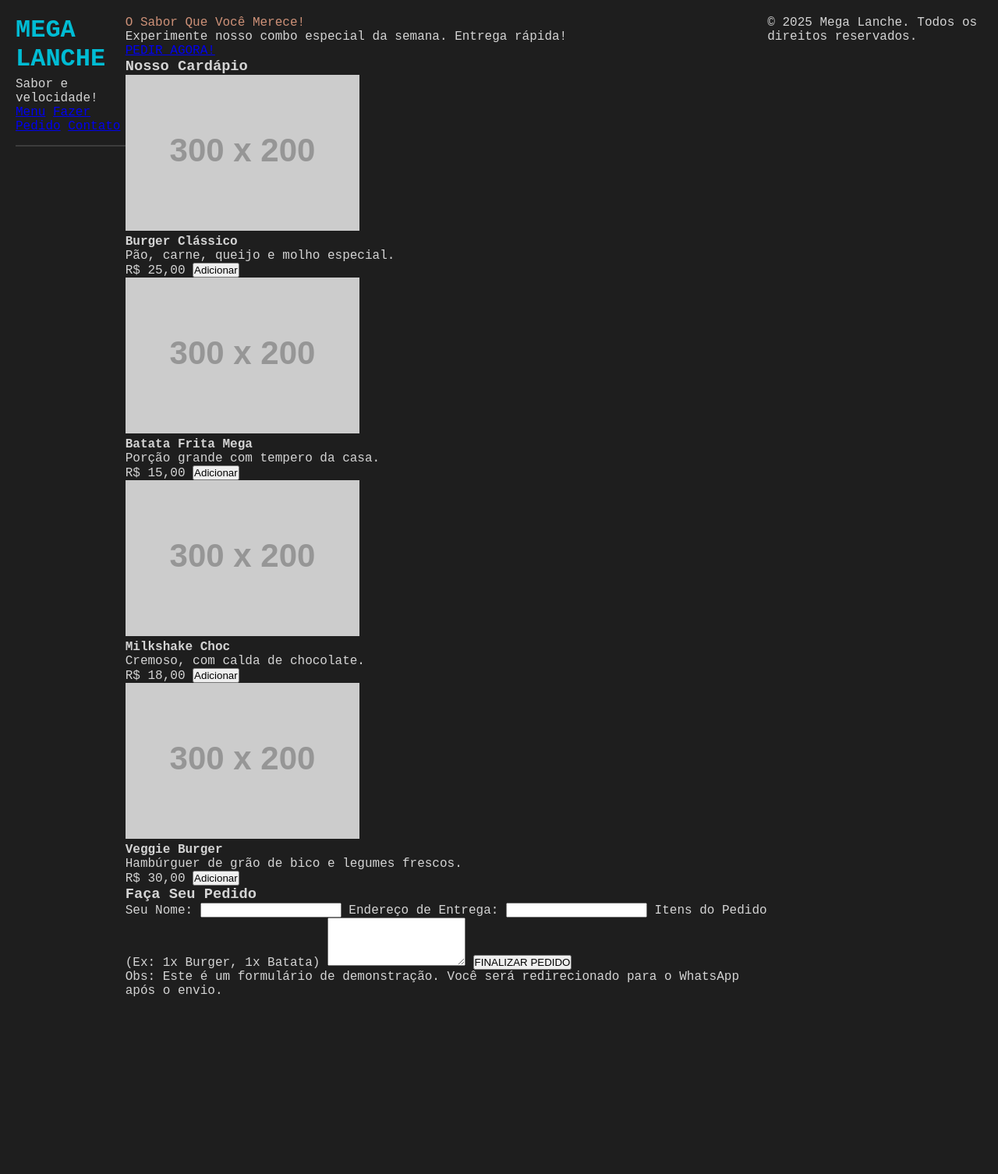
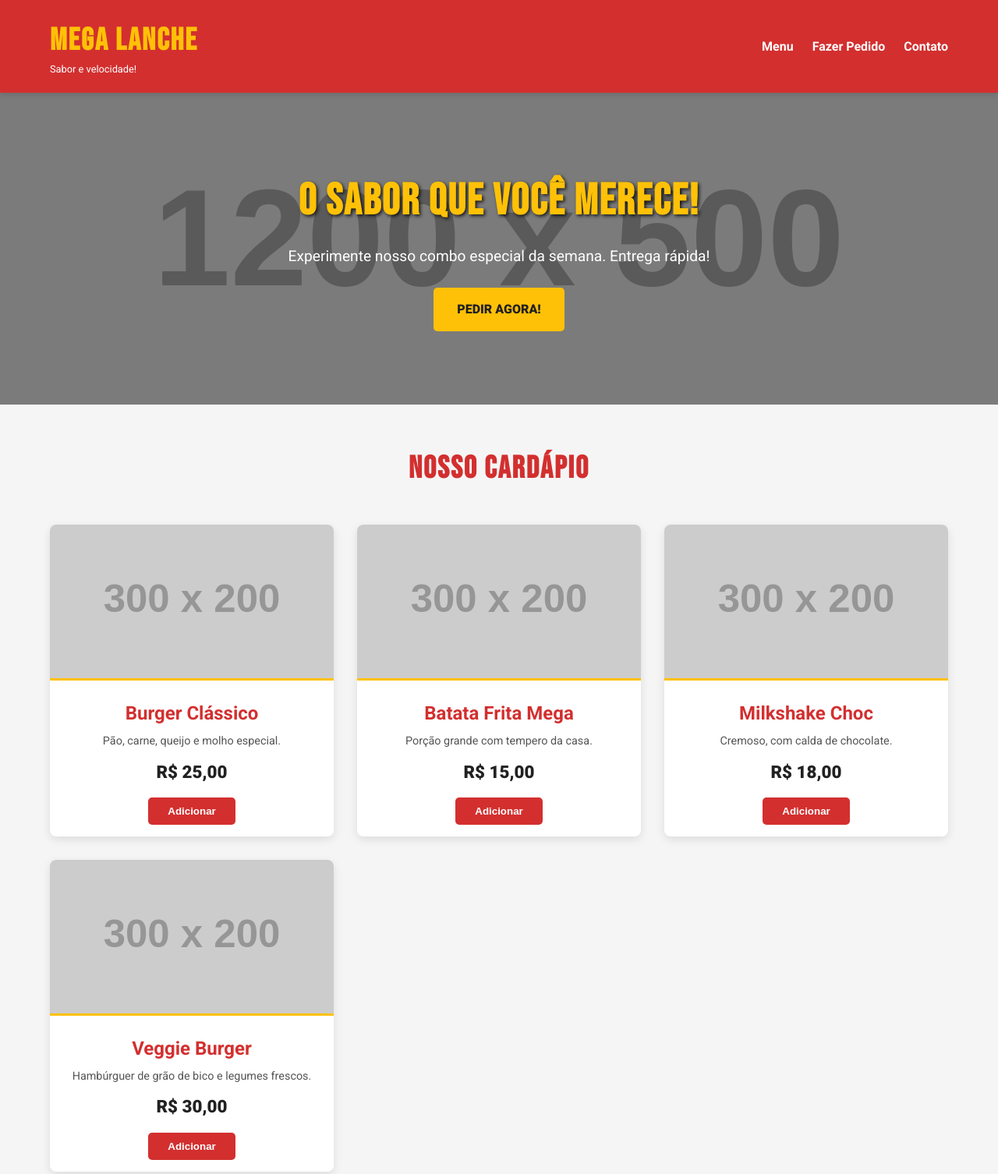
Before and after one commit to AndersonFelinto/novo_site, a plain HTML site: page index.html in a window 1280 px wide. Shown: the top 1506 px of the page at 78% size. Before the commit the page ends 1300 px from the top, so only its background shows below. Drawn offline with Linux system fonts and the light colour scheme; placeholder pictures from the web are drawn by us.

Commit message:
Update style.css

```diff
--- a/style.css
+++ b/style.css
@@ -1,15 +1,13 @@
-/* Definições de Variáveis CSS para Cores */
+/* Definição das Variáveis de Cor */
 :root {
-    --cor-fundo-principal: #1e1e1e;       /* Fundo escuro (Terminal/VSCode) */
-    --cor-fundo-container: #252526;     /* Fundo um pouco mais claro */
-    --cor-texto-principal: #d4d4d4;       /* Texto branco suave */
-    --cor-destaque: #00bcd4;             /* Azul Ciano (como destaque) */
-    --cor-sucesso: #4ec9b0;              /* Verde-água para sucesso/ações */
-    --cor-alerta: #ce9178;               /* Laranja suave para alertas/secundário */
-    --cor-borda-fina: #3c3c3c;
+    --vermelho-principal: #D32F2F; /* Vermelho vibrante e apetitoso */
+    --amarelo-secundario: #FFC107; /* Amarelo quente, mostarda */
+    --branco-texto: #FFFFFF;
+    --preto-fundo: #212121;
+    --cinza-claro: #f5f5f5;
 }
 
-/* Estilos Globais e Reset Básico */
+/* Estilos Globais e Reset */
 * {
     box-sizing: border-box;
     margin: 0;
@@ -17,146 +15,306 @@
 }
 
 body {
-    font-family: 'Roboto Mono', monospace; /* Fonte do terminal */
-    background-color: var(--cor-fundo-principal);
-    color: var(--cor-texto-principal);
-    display: flex;
-    justify-content: center;
-    align-items: flex-start; /* Alinha o conteúdo ao topo para telas maiores */
-    min-height: 100vh;
-    padding: 20px;
+    font-family: 'Roboto', sans-serif;
+    background-color: var(--cinza-claro);
+    color: var(--preto-fundo);
+    line-height: 1.6;
 }
 
-/* Container Principal */
-.container {
-    width: 100%;
-    max-width: 900px;
-    background-color: var(--cor-fundo-container);
-    border-radius: 8px;
-    padding: 30px;
-    box-shadow: 0 10px 30px rgba(0, 0, 0, 0.5); /* Sombra suave e escura */
-    border: 1px solid var(--cor-borda-fina);
+h1, h2, h3 {
+    font-family: 'Bebas Neue', sans-serif;
+    letter-spacing: 2px;
 }
 
-/* Cabeçalho */
+/* ------------------- */
+/* HEADER e Navegação */
+/* ------------------- */
+
 header {
-    margin-bottom: 30px;
-    padding-bottom: 15px;
-    border-bottom: 2px solid var(--cor-borda-fina);
+    background-color: var(--vermelho-principal);
+    color: var(--branco-texto);
+    padding: 20px 5%;
+    display: flex;
+    justify-content: space-between;
+    align-items: center;
+    box-shadow: 0 4px 6px rgba(0, 0, 0, 0.1);
+    position: sticky;
+    top: 0;
+    z-index: 1000;
 }
 
-h1 {
-    font-size: 2em;
-    color: var(--cor-destaque);
-    margin-bottom: 5px;
+.logo h1 {
+    font-size: 2.5em;
+    color: var(--amarelo-secundario);
 }
 
-h2 {
-    font-size: 1em;
-    font-weight: 400;
-    color: var(--cor-alerta);
+.logo p {
+    font-size: 0.8em;
+    margin-top: -5px;
 }
 
-/* Inputs de Valores */
-.inputs {
-    display: flex;
-    gap: 15px;
-    margin-bottom: 20px;
+nav a {
+    color: var(--branco-texto);
+    text-decoration: none;
+    margin-left: 20px;
+    font-weight: 700;
+    transition: color 0.3s;
 }
 
-input[type="number"] {
-    flex-grow: 1;
-    padding: 15px 10px;
-    background-color: var(--cor-fundo-principal);
-    color: var(--cor-texto-principal);
-    border: 1px solid var(--cor-borda-fina);
-    border-radius: 4px;
-    font-size: 1em;
-    font-family: 'Roboto Mono', monospace;
-    transition: border-color 0.3s;
+nav a:hover {
+    color: var(--amarelo-secundario);
 }
 
-input[type="number"]:focus {
-    border-color: var(--cor-destaque);
-    outline: none;
-    box-shadow: 0 0 5px rgba(0, 188, 212, 0.5);
+/* ------------------- */
+/* SEÇÃO DE DESTAQUE (HERO) */
+/* ------------------- */
+
+.hero {
+    background: url('https://via.placeholder.com/1200x500?text=Fundo+Lanches') no-repeat center center/cover;
+    height: 50vh;
+    display: flex;
+    align-items: center;
+    justify-content: center;
+    text-align: center;
+    color: var(--branco-texto);
+    position: relative;
+    z-index: 1;
 }
 
-/* Placeholder Style - Deixa o texto do placeholder mais discreto */
-::placeholder {
-    color: #888;
+/* Overlay escuro para melhorar a leitura do texto */
+.hero::after {
+    content: '';
+    position: absolute;
+    top: 0;
+    left: 0;
+    width: 100%;
+    height: 100%;
+    background: rgba(0, 0, 0, 0.4);
+    z-index: -1;
 }
 
-/* Container do Resultado */
-.resultado-container {
-    background-color: var(--cor-fundo-principal);
-    padding: 15px;
-    border-radius: 4px;
-    margin-bottom: 30px;
-    border: 1px dashed var(--cor-borda-fina);
+.hero-content h2 {
+    font-size: 3.5em;
+    margin-bottom: 10px;
+    text-shadow: 2px 2px 4px rgba(0, 0, 0, 0.8);
+    color: var(--amarelo-secundario);
 }
 
-#resultado {
+.hero-content p {
     font-size: 1.2em;
+    margin-bottom: 25px;
+}
+
+.btn-cta {
+    display: inline-block;
+    background-color: var(--amarelo-secundario);
+    color: var(--preto-fundo);
+    padding: 15px 30px;
+    text-decoration: none;
+    font-weight: 900;
+    border-radius: 5px;
+    transition: background-color 0.3s, transform 0.2s;
+}
+
+.btn-cta:hover {
+    background-color: var(--branco-texto);
+    transform: scale(1.05);
+}
+
+/* ------------------- */
+/* SEÇÃO DE MENU */
+/* ------------------- */
+
+.menu-section {
+    padding: 50px 5%;
+    text-align: center;
+}
+
+.menu-section h3 {
+    font-size: 2.5em;
+    color: var(--vermelho-principal);
+    margin-bottom: 40px;
+}
+
+.menu-grid {
+    display: grid;
+    grid-template-columns: repeat(auto-fit, minmax(280px, 1fr));
+    gap: 30px;
+}
+
+.card {
+    background-color: var(--branco-texto);
+    border-radius: 8px;
+    box-shadow: 0 4px 12px rgba(0, 0, 0, 0.1);
+    padding-bottom: 15px;
+    overflow: hidden;
+    transition: transform 0.3s;
+}
+
+.card:hover {
+    transform: translateY(-5px);
+    box-shadow: 0 8px 16px rgba(0, 0, 0, 0.2);
+}
+
+.card img {
+    width: 100%;
+    height: 200px;
+    object-fit: cover;
+    border-bottom: 3px solid var(--amarelo-secundario);
+}
+
+.card h4 {
+    margin: 15px 0 5px;
+    font-size: 1.5em;
+    color: var(--vermelho-principal);
+}
+
+.card p {
+    padding: 0 15px;
+    font-size: 0.9em;
+    color: #555;
+    margin-bottom: 10px;
+}
+
+.preco {
+    display: block;
+    font-size: 1.4em;
+    font-weight: 900;
+    color: var(--preto-fundo);
+    margin-bottom: 15px;
+}
+
+.add-to-cart {
+    background-color: var(--vermelho-principal);
+    color: var(--branco-texto);
+    border: none;
+    padding: 10px 25px;
+    border-radius: 5px;
+    cursor: pointer;
     font-weight: 700;
-    color: var(--cor-sucesso); /* O resultado fica em destaque */
-    white-space: pre-wrap; /* Permite quebra de linha em telas pequenas */
-    word-break: break-word;
+    transition: background-color 0.2s;
+}
+
+.add-to-cart:hover {
+    background-color: #A01D1D; /* Tom mais escuro de vermelho */
 }
 
 
-/* Estilos dos Botões */
-.botoes-container {
-    display: grid;
-    /* Layout em colunas, ajustando automaticamente */
-    grid-template-columns: repeat(auto-fit, minmax(200px, 1fr));
-    gap: 10px;
+/* ------------------- */
+/* SEÇÃO DE PEDIDO */
+/* ------------------- */
+
+.pedido-section {
+    background-color: var(--amarelo-secundario);
+    padding: 50px 5%;
+    text-align: center;
 }
 
-.operacao {
-    padding: 12px 10px;
-    border: none;
-    border-radius: 4px;
-    font-family: 'Roboto Mono', monospace;
-    font-size: 0.9em;
-    font-weight: 700;
-    cursor: pointer;
-    background-color: var(--cor-borda-fina);
-    color: var(--cor-texto-principal);
-    transition: background-color 0.2s, transform 0.1s, color 0.2s;
-    text-align: left; /* Alinha o texto à esquerda */
-    white-space: nowrap;
-    overflow: hidden;
-    text-overflow: ellipsis; /* Adiciona '...' se o texto for muito longo */
+.pedido-section h3 {
+    font-size: 2.5em;
+    color: var(--vermelho-principal);
+    margin-bottom: 30px;
 }
 
-/* Efeito de Interação (Hover) */
-.operacao:hover {
-    background-color: var(--cor-destaque);
-    color: var(--cor-fundo-principal); /* Inverte as cores ao passar o mouse */
-    transform: translateY(-2px); /* Efeito sutil de elevação */
-    box-shadow: 0 4px 8px rgba(0, 188, 212, 0.3);
+#form-pedido {
+    max-width: 600px;
+    margin: 0 auto;
+    background-color: var(--branco-texto);
+    padding: 30px;
+    border-radius: 8px;
+    box-shadow: 0 4px 12px rgba(0, 0, 0, 0.15);
+    text-align: left;
 }
 
-/* Efeito de Clique (Active) */
-.operacao:active {
-    transform: translateY(0);
-    background-color: var(--cor-sucesso);
-    box-shadow: none;
+#form-pedido label {
+    display: block;
+    margin-top: 15px;
+    margin-bottom: 5px;
+    font-weight: 700;
+    color: var(--preto-fundo);
 }
 
-/* Responsividade para Telas Menores (Celulares) */
+#form-pedido input[type="text"],
+#form-pedido textarea {
+    width: 100%;
+    padding: 12px;
+    margin-bottom: 20px;
+    border: 1px solid #ccc;
+    border-radius: 4px;
+    font-size: 1em;
+}
+
+.btn-submit {
+    width: 100%;
+    background-color: var(--vermelho-principal);
+    color: var(--branco-texto);
+    border: none;
+    padding: 15px;
+    border-radius: 5px;
+    cursor: pointer;
+    font-weight: 900;
+    font-size: 1.1em;
+    transition: background-color 0.3s;
+}
+
+.btn-submit:hover {
+    background-color: var(--preto-fundo);
+}
+
+.aviso-pedido {
+    margin-top: 20px;
+    font-style: italic;
+    font-size: 0.9em;
+    color: #555;
+}
+
+/* ------------------- */
+/* FOOTER */
+/* ------------------- */
+
+footer {
+    background-color: var(--preto-fundo);
+    color: var(--cinza-claro);
+    text-align: center;
+    padding: 20px;
+    font-size: 0.9em;
+}
+
+/* ------------------- */
+/* Responsividade para Celulares */
+/* ------------------- */
+
 @media (max-width: 600px) {
-    .container {
-        padding: 20px;
+    header {
+        flex-direction: column;
+        text-align: center;
+        padding: 15px 5%;
     }
 
-    .inputs {
-        flex-direction: column;
+    nav {
+        margin-top: 10px;
     }
 
-    /* Em telas muito pequenas, os botões ficam em uma coluna */
-    .botoes-container {
+    nav a {
+        margin: 0 8px;
+        font-size: 0.9em;
+    }
+
+    .hero-content h2 {
+        font-size: 2.5em;
+    }
+
+    .btn-cta {
+        padding: 12px 20px;
+        font-size: 0.9em;
+    }
+
+    .menu-section h3, .pedido-section h3 {
+        font-size: 2em;
+    }
+
+    /* O grid se ajusta automaticamente para 1 coluna em telas menores */
+    .menu-grid {
         grid-template-columns: 1fr;
     }
 }
```
